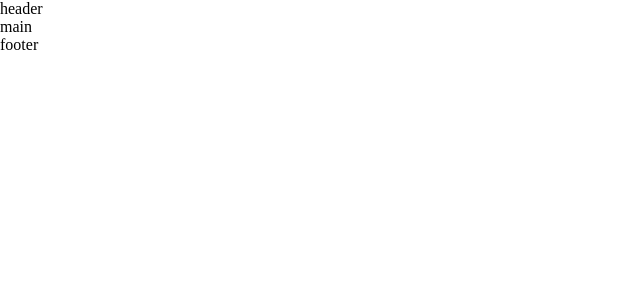
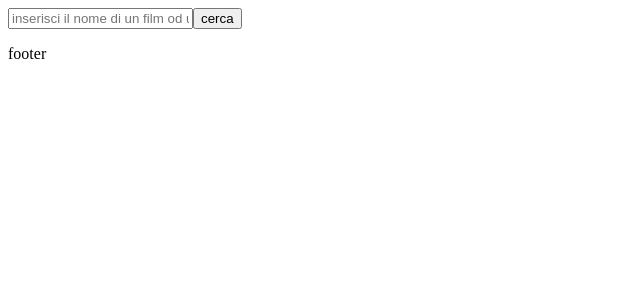
Before and after one commit to ChristianMazzaro/vite-boolflix, a Vue app: page / in a window 1280 px wide. Shown: the top 300 px of the page, without its empty margins (0-640 px from the left). Built offline with nearby package versions, Linux system fonts and the light colour scheme.

Commit message:
update milestopne 1 e 2

```diff
--- a/package.json
+++ b/package.json
@@ -9,11 +9,13 @@
     "preview": "vite preview"
   },
   "dependencies": {
+    "axios": "^1.4.0",
     "vue": "^3.3.4"
   },
   "devDependencies": {
     "@vitejs/plugin-vue": "^4.2.3",
     "sass": "^1.64.0",
-    "vite": "^4.4.0"
+    "scss": "^0.2.4",
+    "vite": "^4.4.4"
   }
 }
--- a/src/App.vue
+++ b/src/App.vue
@@ -1,29 +1,44 @@
 <script >
+import axios from 'axios';
+import { store } from './store.js'
+import AppHeader from '../src/components/AppHeader.vue'
+import AppMain from '../src/components/AppMain.vue'
+
   export default {
     components:{
-
+      AppHeader,
+      AppMain,
     },
     data(){
       return{
-
+        store
       }
     },
     methods:{
+      startSearch(){
+        alert(this.store.searchtext)
 
+        axios
+          .get('https://api.themoviedb.org/3/search/movie', {
+            params:{
+              api_key: 'bf4fd15b528c50cc3aba5a346e201b7f',
+              query: this.store.searchtext
+            }
+          })
+
+          .then(response =>{
+            console.log(response.data)
+            this.store.movies = response.data.results;
+          });
+
+      }
     }
   }
 </script>
 
 <template>
-
-    <header>
-      header
-    </header>
-
-    <main>
-      main
-    </main>
-
+  <AppHeader @MovieSearch="startSearch()" />
+  <AppMain />
     <footer>
       footer
     </footer>
@@ -31,6 +46,7 @@
 </template>
 
 <style lang="scss">
-  @use "assets/scss/main.scss" as *;
+
+
 
 </style>
--- /dev/null
+++ b/src/components/AppHeader.vue
@@ -0,0 +1,33 @@
+<script >
+import axios from 'axios';
+import { store } from '../store.js'
+
+  export default {
+    components:{
+
+    },
+    data(){
+      return{
+        store
+      }
+    },
+    methods:{
+
+    }
+  }
+</script>
+
+<template>
+    <header>
+
+      <div class="form-container">
+         <input v-model="store.searchtext" type="text" placeholder="inserisci il nome di un film od una serie tv...">
+         <button @click="$emit('MovieSearch')">cerca</button>
+      </div>
+
+    </header>
+</template>
+
+<style lang="scss" scoped>
+
+</style>
--- /dev/null
+++ b/src/components/AppMain.vue
@@ -0,0 +1,86 @@
+<script >
+import axios from 'axios';
+import { store } from '../store.js'
+
+  export default {
+    components:{
+
+    },
+    data(){
+      return{
+        store
+      }
+    },
+    methods:{
+        LangFlag(lang){
+            if(lang == 'it'){
+                return 'https://flagicons.lipis.dev/flags/4x3/it.svg';
+            }
+
+            else if(lang == 'en'){
+                return 'https://flagicons.lipis.dev/flags/4x3/gb.svg';
+            }
+
+            else if(lang == 'fr'){
+                return 'https://flagicons.lipis.dev/flags/4x3/fr.svg';
+            }
+
+            else if(lang == 'es'){
+                return 'https://flagicons.lipis.dev/flags/4x3/es.svg';
+            }
+
+            else if(lang == 'de'){
+                return 'https://flagicons.lipis.dev/flags/4x3/de.svg';
+            }
+
+            else if(lang == 'ja'){
+                return 'https://flagicons.lipis.dev/flags/4x3/jp.svg';
+            }
+
+            else{
+                return 'https://flagicons.lipis.dev/flags/4x3/xx.svg';
+            }
+        }
+    }
+  }
+</script>
+
+<template>
+    <main>
+      <ul>
+        <li v-for="(movie, i) in store.movies" :key="i">
+          <ul class="movie-info">
+            <li>
+              {{ movie.title }}
+            </li>
+            <li>
+              {{ movie.original_title }}
+            </li>
+            <li>
+                <img :src="LangFlag(movie.original_language)" alt="">
+              {{ movie.original_language }}
+            </li>
+            <li>
+              {{ movie.vote_average }}
+            </li>
+          </ul>
+          <hr>
+        </li>
+
+      </ul>
+    </main>
+</template>
+
+<style lang="scss" scoped>
+
+
+
+    li{
+      list-style: none;
+      background-color: rgb(90, 163, 90);
+
+      img{
+        width: 20px;
+      }
+    }
+</style>
--- /dev/null
+++ b/src/store.js
@@ -0,0 +1,6 @@
+import { reactive } from 'vue';
+
+export const store = reactive({
+    searchtext:'',
+    movies:[],
+});
```
Also changed, not shown: src/components/AppFooter.vue (added), 1 other file (tests, documents, lock files or other folders).
